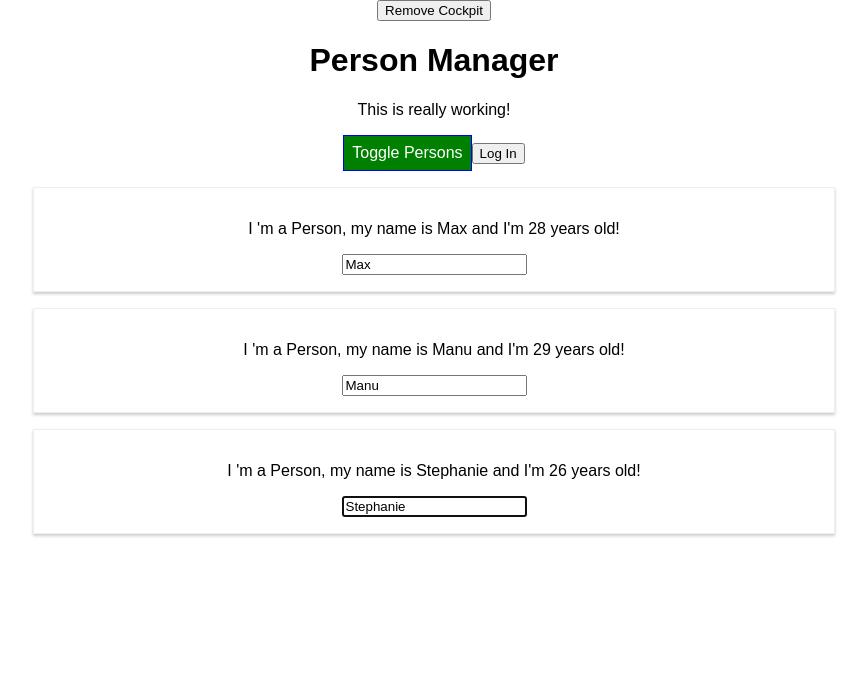
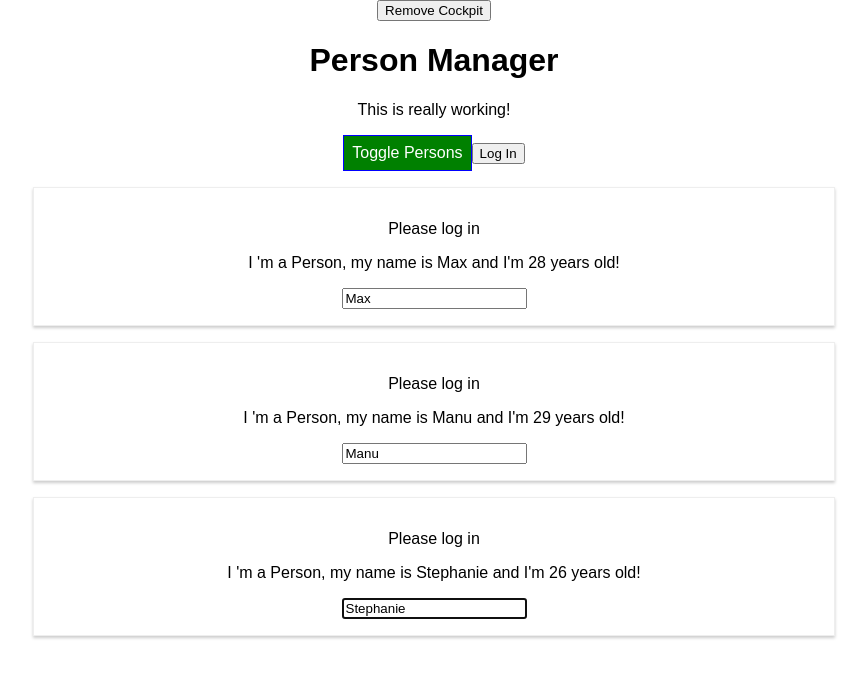
Before and after one commit to sdsunjay/react_tutorial, a React (Create React App) app: page / in a window 1280 px wide. Shown: the top 678 px of the page, without its empty margins (206-1073 px from the left). Built offline with nearby package versions, Linux system fonts and the light colour scheme.

Commit message:
Small fix for Context API

```diff
--- a/src/components/Persons/Person/Person.js
+++ b/src/components/Persons/Person/Person.js
@@ -40,8 +40,7 @@ class Person extends Component {
       return(
         <Fragment >
           <AuthContext.Consumer>
-            {(context) =>
-              {context.authenticated ? <p>Authenticated</p> : <p>Please Log In </p>}}
+            {context => context.authenticated ? <p>Authenticated</p> : <p>Please log in</p>}
           </AuthContext.Consumer>
           <p onClick = {this.props.click} >
             I 'm a Person, my name is {this.props.name} and I'm {this.props.age} years old!
```
